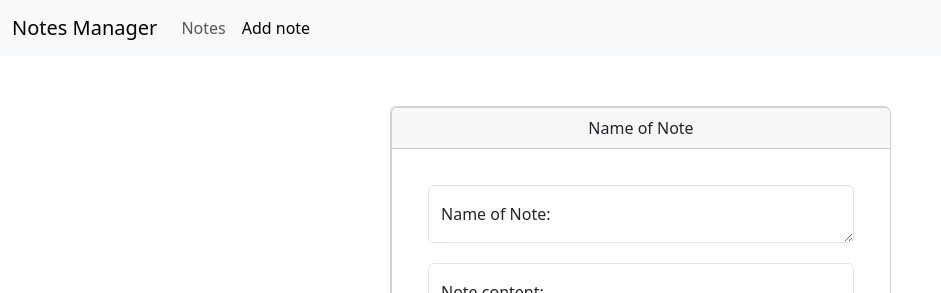
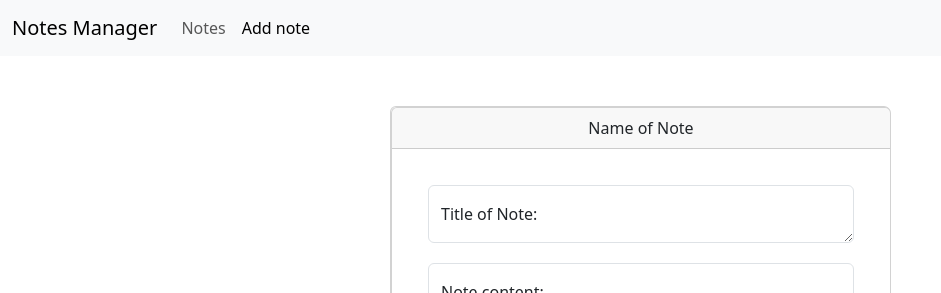
Before and after one commit to schmidtchristopher1/note-manager, an Angular app: page /add-note in a window 1280 px wide. Shown: the top 293 px of the page, without its empty margins (0-941 px from the left). Built offline with nearby package versions, Linux system fonts and the light colour scheme; sample sign-in values are in the browser's storage.

Commit message:
Update add-note component to improve label clarity and maintain consistent formatting

```diff
--- a/src/app/pages/add-note/add-note.component.html
+++ b/src/app/pages/add-note/add-note.component.html
@@ -7,11 +7,13 @@
       <div class="card-body">
         <form (ngSubmit)="addNote()">
           <div class="form-floating">
-            <textarea class="form-control" placeholder="Leave a comment here" id="floatingTextarea" [(ngModel)]="note.title" name="title" required></textarea>
-            <label for="floatingTextarea">Name of Note:</label>
+            <textarea class="form-control" placeholder="Leave a comment here" id="floatingTextarea"
+              [(ngModel)]="note.title" name="title" required></textarea>
+            <label for="floatingTextarea">Title of Note:</label>
           </div>
           <div class="form-floating">
-            <textarea class="form-control" placeholder="Leave a comment here" id="floatingTextarea2" style="height: 100px" [(ngModel)]="note.content" name="content" required></textarea>
+            <textarea class="form-control" placeholder="Leave a comment here" id="floatingTextarea2"
+              style="height: 100px" [(ngModel)]="note.content" name="content" required></textarea>
             <label for="floatingTextarea2">Note content:</label>
           </div>
           <button type="submit" class="btn btn-primary">Add note</button>
```
